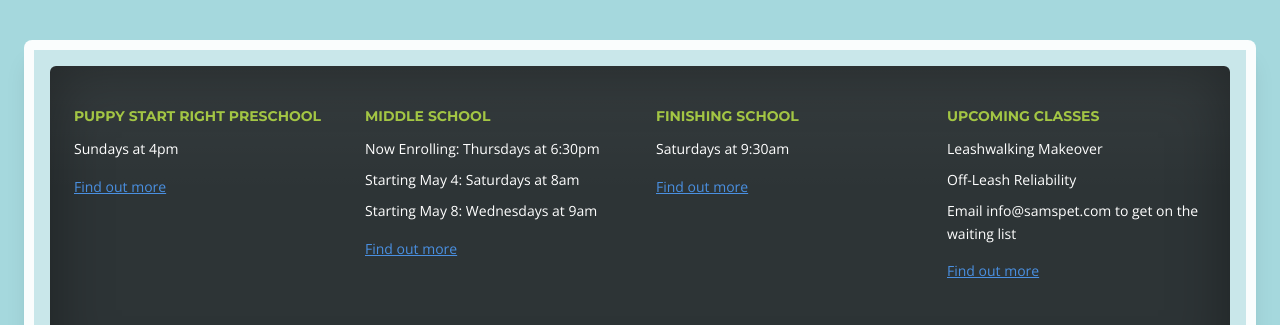
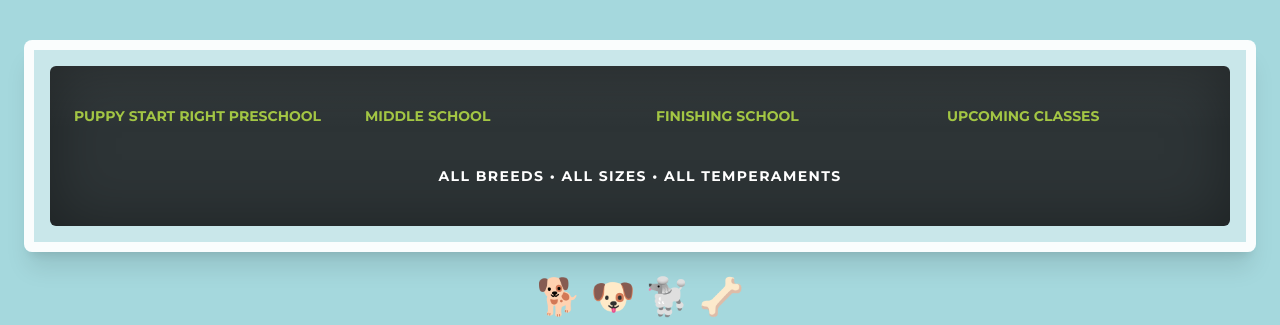
Before and after one commit to rp98nt/samspet, a Next.js app: page / in a window 1280 px wide. Shown: the part 2396-2721 px from the top of the page. Built offline with nearby package versions, Linux system fonts and the light colour scheme.

Commit message:
Show only schedule column headings on the chalkboard.

```diff
--- a/src/components/home/ScheduleSection.tsx
+++ b/src/components/home/ScheduleSection.tsx
@@ -1,4 +1,3 @@
-import Link from "next/link";
 import { scheduleColumns } from "@/data/site";
 
 export function ScheduleSection() {
@@ -13,22 +12,11 @@ export function ScheduleSection() {
           <div className="rounded-lg border-[10px] border-white/90 bg-white/40 p-3 shadow-xl sm:p-4">
             <div className="chalkboard rounded-md px-4 py-8 text-white sm:px-6 sm:py-10">
               <div className="grid gap-8 md:grid-cols-2 xl:grid-cols-4">
-                {scheduleColumns.map((column) => (
-                  <div key={column.title}>
+                {scheduleColumns.map((title) => (
+                  <div key={title}>
                     <h3 className="font-[family-name:var(--font-montserrat)] text-sm font-bold uppercase text-brand-chalk-accent">
-                      {column.title}
+                      {title}
                     </h3>
-                    <ul className="mt-3 space-y-2 text-sm leading-relaxed">
-                      {column.items.map((item) => (
-                        <li key={item}>{item}</li>
-                      ))}
-                    </ul>
-                    <Link
-                      href={column.link}
-                      className="mt-4 inline-block text-sm text-brand-link underline"
-                    >
-                      Find out more
-                    </Link>
                   </div>
                 ))}
               </div>
--- a/src/data/site.ts
+++ b/src/data/site.ts
@@ -69,34 +69,10 @@ export const benefitStrip = [
 ] as const;
 
 export const scheduleColumns = [
-  {
-    title: "Puppy Start Right Preschool",
-    items: ["Sundays at 4pm"],
-    link: "#consultation",
-  },
-  {
-    title: "Middle School",
-    items: [
-      "Now Enrolling: Thursdays at 6:30pm",
-      "Starting May 4: Saturdays at 8am",
-      "Starting May 8: Wednesdays at 9am",
-    ],
-    link: "#consultation",
-  },
-  {
-    title: "Finishing School",
-    items: ["Saturdays at 9:30am"],
-    link: "#consultation",
-  },
-  {
-    title: "Upcoming Classes",
-    items: [
-      "Leashwalking Makeover",
-      "Off-Leash Reliability",
-      `Email ${site.email} to get on the waiting list`,
-    ],
-    link: `mailto:${site.email}`,
-  },
+  "Puppy Start Right Preschool",
+  "Middle School",
+  "Finishing School",
+  "Upcoming Classes",
 ] as const;
 
 export const afterTrainingGoals = [
```
